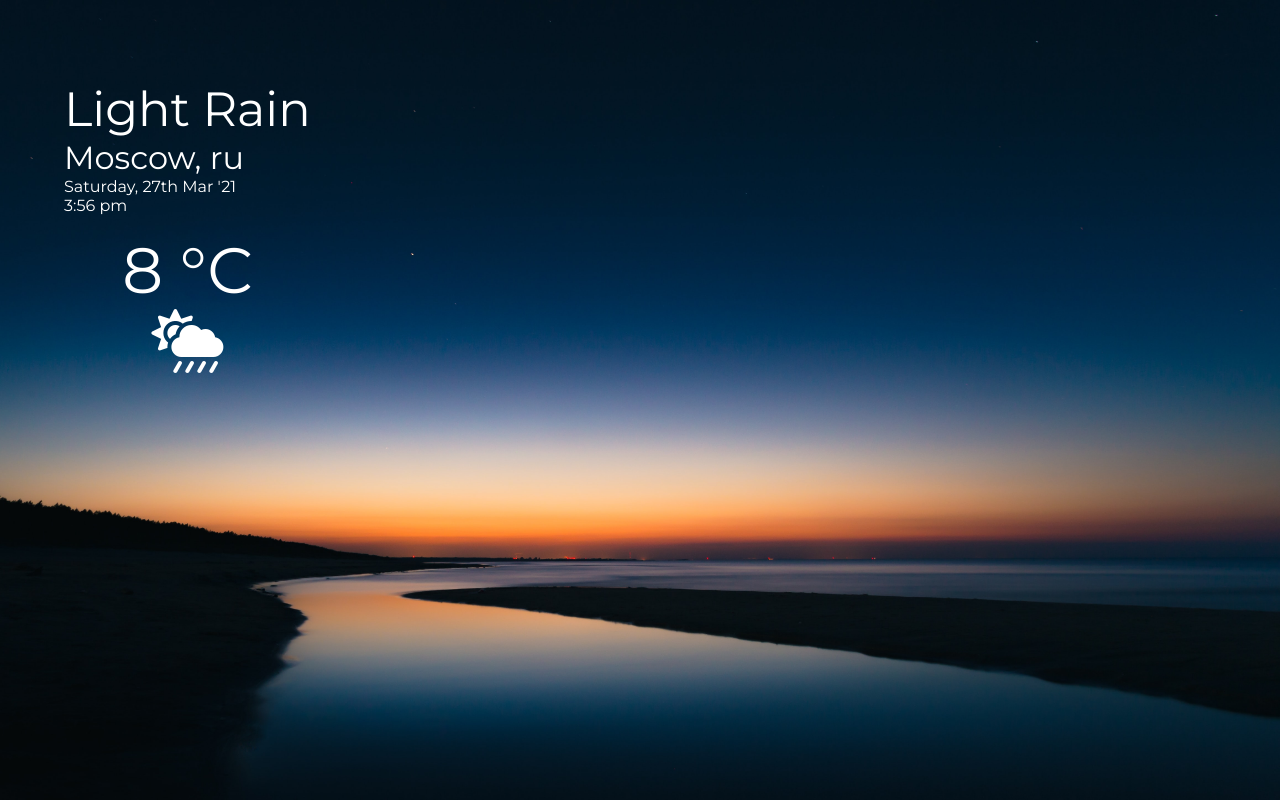
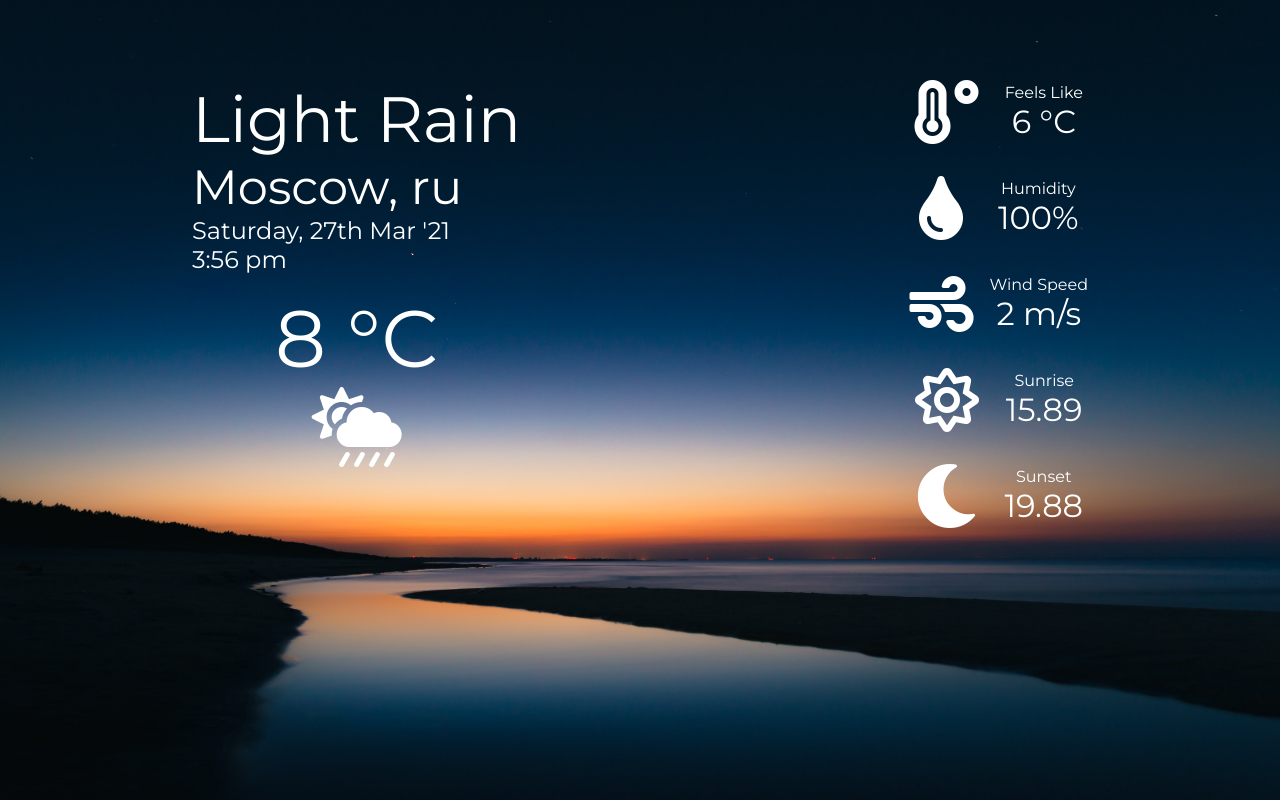
Before and after one commit to GabrielHangor/weather-app, a website built with webpack: page src/index.html in a window 1280 px wide. Built offline with nearby package versions, Linux system fonts and the light colour scheme; no server answers.

Commit message:
main container html template and styling

```diff
--- a/src/index.html
+++ b/src/index.html
@@ -2,9 +2,9 @@
 <html lang="en">
 
 <head>
-  <meta charset="UTF-8">
-  <meta http-equiv="X-UA-Compatible" content="IE=edge">
-  <meta name="viewport" content="width=device-width, initial-scale=1.0">
+  <meta charset="UTF-8" />
+  <meta http-equiv="X-UA-Compatible" content="IE=edge" />
+  <meta name="viewport" content="width=device-width, initial-scale=1.0" />
   <link rel="stylesheet" href="https://cdnjs.cloudflare.com/ajax/libs/font-awesome/5.15.2/css/all.min.css" integrity="sha512-HK5fgLBL+xu6dm/Ii3z4xhlSUyZgTT9tuc/hSrtw6uzJOvgRr2a9jyxxT1ely+B+xFAmJKVSTbpM/CuL7qxO8w==" crossorigin="anonymous" />
   <title>Weather App</title>
 </head>
@@ -19,11 +19,45 @@
       <div class="temp">8 °C</div>
       <i class="fas fa-cloud-sun-rain"></i>
     </div>
+
+    <div class="secondary-info">
+      <div class="feels-like">
+        <i class="fas fa-temperature-high"></i>
+        <div class="temperature-div">
+          <div class="temperature-text">Feels Like</div>
+          <div class="temperature">6 °C</div>
+        </div>
+      </div>
+      <div class="humidity">
+        <i class="fas fa-tint"></i>
+        <div class="humidity-div">
+          <div class="humidity-text">Humidity</div>
+          <div class="humidity-value">100%</div>
+        </div>
+      </div>
+      <div class="wind-speed">
+        <i class="fas fa-wind"></i>
+        <div class="wind-div">
+          <div class="wind-speed-text">Wind Speed</div>
+          <div class="wind-speed-value">2 m/s</div>
+        </div>
+      </div>
+      <div class="sunrise">
+        <i class="far fa-sun"></i>
+        <div class="sunrise-div">
+          <div class="sunrise-text">Sunrise</div>
+          <div class="sunrise-value">15.89</div>
+        </div>
+      </div>
+      <div class="sunset">
+        <i class="fas fa-moon"></i>
+        <div class="sunset-div">
+          <div class="sunset-text">Sunset</div>
+          <div class="sunset-value">19.88</div>
+        </div>
+      </div>
+    </div>
   </div>
-
-
-
-
 </body>
 
 </html>
--- a/src/modules/datactrl.js
+++ b/src/modules/datactrl.js
@@ -19,7 +19,6 @@ async function returnWeatherData() {
   const currentData = {
     weather: data.weather[0].main,
     description: data.weather[0].description,
-    icon: data.weather[0].icon,
     city: data.name,
     country: data.sys.country,
     humidity: data.main.humidity,
--- a/src/style.css
+++ b/src/style.css
@@ -21,34 +21,88 @@ body {
 }
 
 .container {
-  width: 90%;
+  width: 70%;
   height: 80%;
   display: flex;
   justify-content: space-between;
   align-content: flex-start;
 }
 
-.main-info {
+.main-info,
+.secondary-info {
   display: inline-flex;
   flex-direction: column;
   height: fit-content;
 }
 
+.secondary-info {
+  row-gap: 2rem;
+}
+
 .weather-description {
-  font-size: 3rem;
+  font-size: 4rem;
 }
 
 .city {
-  font-size: 2rem;
+  font-size: 3rem;
 }
 
 .temp {
   padding-top: 1rem;
-  font-size: 4rem;
+  font-size: 5rem;
   align-self: center;
 }
 
+.current-date, .current-time {
+  font-size: 1.5rem;
+}
+
 .main-info > i {
-  font-size: 4rem;
+  font-size: 5rem;
   align-self: center;
 }
+
+.feels-like,
+.humidity,
+.wind-speed,
+.sunrise,
+.sunset {
+  display: flex;
+  justify-content: space-around;
+  column-gap: 1rem;
+}
+
+.feels-like > i,
+.humidity > i,
+.wind-speed > i,
+.sunrise > i,
+.sunset > i {
+  font-size: 4rem;
+}
+
+.temperature-div,
+.humidity-div,
+.wind-div,
+.sunrise-div,
+.sunset-div {
+  display: flex;
+  flex-direction: column;
+  align-items: center;
+  justify-content: center;
+}
+
+.temperature-text,
+.humidity-text,
+.wind-speed-text,
+.sunrise-text,
+.sunset-text {
+  font-size: 1rem;
+}
+
+.temperature,
+.humidity-value,
+.wind-speed-value,
+.sunrise-value,
+.sunset-value {
+  font-size: 2rem;
+}
```
Also changed, not shown: dist/index.html, dist/main.js.
